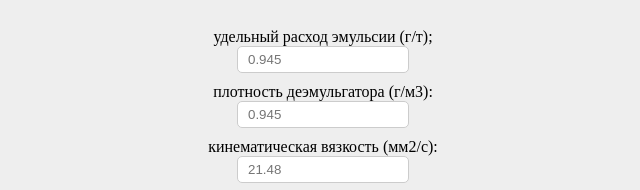
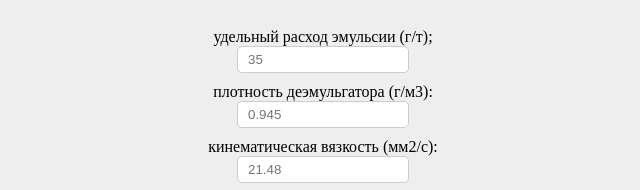
Before and after one commit to antonbugaets/OilQualityPrediction, a plain HTML site: page static/index.html in a window 1280 px wide. Shown: the top 190 px of the page, 317-957 px from the left. Drawn offline with Linux system fonts and the light colour scheme.

```diff
--- a/static/index.html
+++ b/static/index.html
@@ -12,7 +12,7 @@
     <form onsubmit="return false">
         <p>
             удельный расход эмульсии (г/т); <br/>
-            <input required name="a" type="text" placeholder="0.945" id="a"/>
+            <input required name="a" type="text" placeholder="35" id="a"/>
         </p>
         <p>
             плотность деэмульгатора (г/м3): <br/>
```
